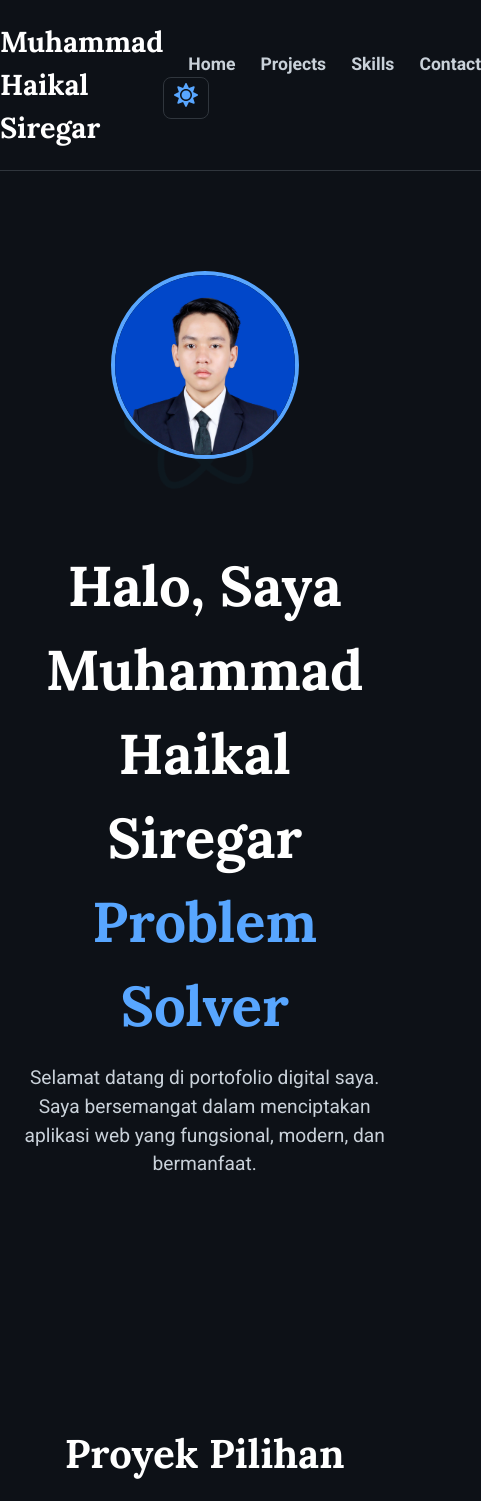
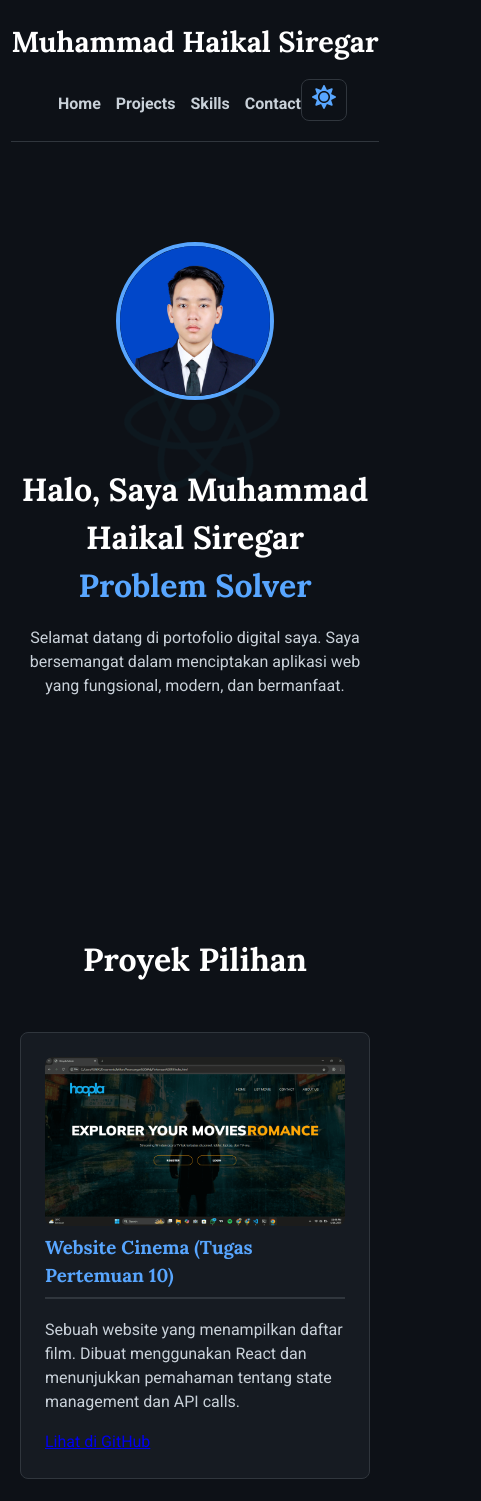
Before and after one commit to mhdhkl7/my-portofolio, a React (Vite) app: page / in a window 390 px wide. Shown: the top 1501 px of the page, 481 px wide, since content can reach past the window. Built offline with nearby package versions, Linux system fonts and the light colour scheme.

Commit message:
initial commit: fix mobile display

```diff
--- a/src/App.css
+++ b/src/App.css
@@ -249,3 +249,58 @@ body {
   border-top: 1px solid var(--border-color);
   font-size: 0.9rem;
 }
+
+/* ======================================================= */
+/* ===         RESPONSIVE MEDIA QUERIES          === */
+/* ======================================================= */
+
+/* --- Untuk Tablet (Lebar layar maks 768px) --- */
+@media (max-width: 768px) {
+  .skills-grid {
+    grid-template-columns: 1fr; /* Ubah grid jadi 1 kolom */
+  }
+
+  .home-title {
+    font-size: 2.5rem; /* Perkecil ukuran judul utama */
+  }
+
+  .skills-title,
+  .contact-title {
+    font-size: 2rem; /* Perkecil judul section */
+  }
+
+  .header-nav a {
+    margin-left: 15px; /* Kurangi jarak antar menu */
+    font-size: 1rem;
+  }
+}
+
+
+/* --- Untuk HP (Lebar layar maks 480px) --- */
+@media (max-width: 480px) {
+  .header {
+    flex-direction: column; /* Ubah header jadi vertikal */
+    gap: 1rem;
+  }
+
+  .home-profile-pic {
+    width: 150px; /* Perkecil foto profil */
+    height: 150px;
+  }
+
+  .home-title {
+    font-size: 2rem; /* Perkecil lagi judul utama */
+  }
+
+  .dynamic-text {
+    min-width: auto; /* Hapus lebar minimum teks dinamis */
+  }
+
+  .home-subtitle {
+    font-size: 1rem;
+  }
+
+  .skills-grid {
+    gap: 1.5rem; /* Kurangi jarak antar kartu */
+  }
+}
```
